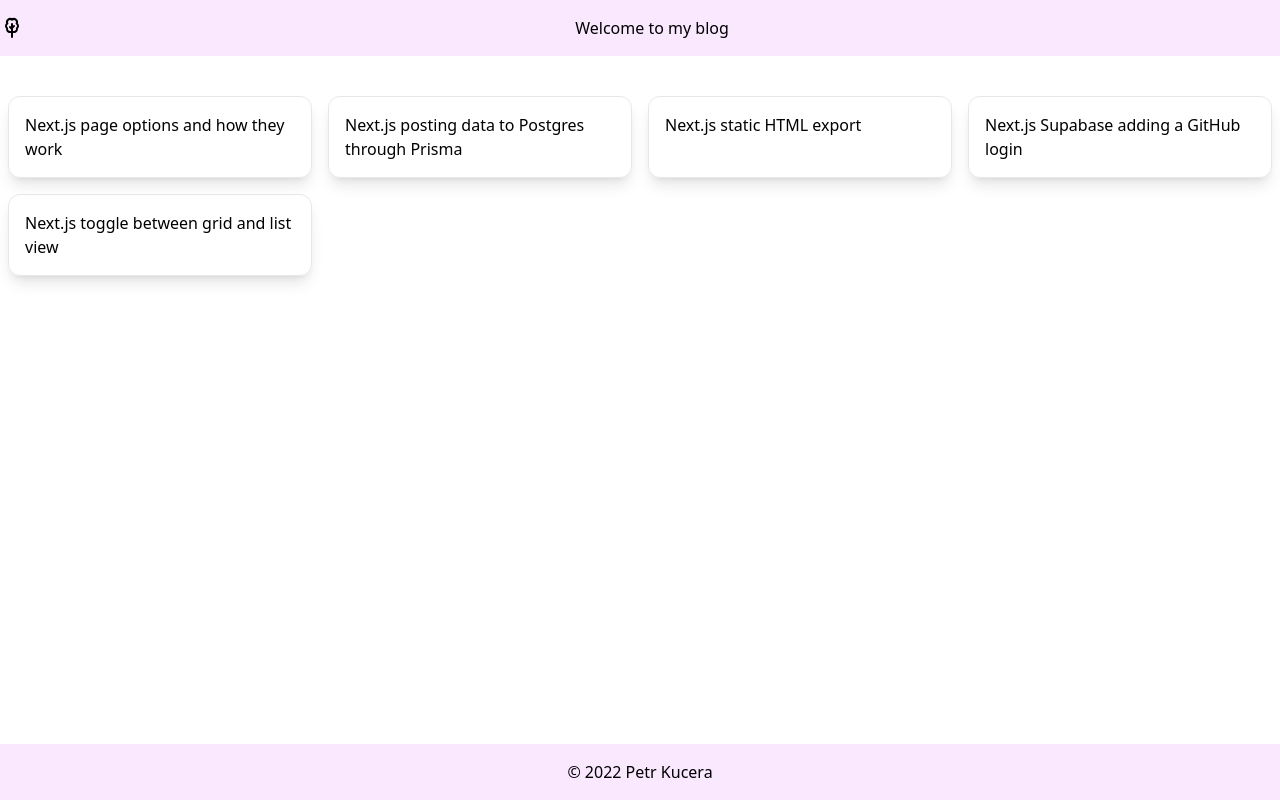
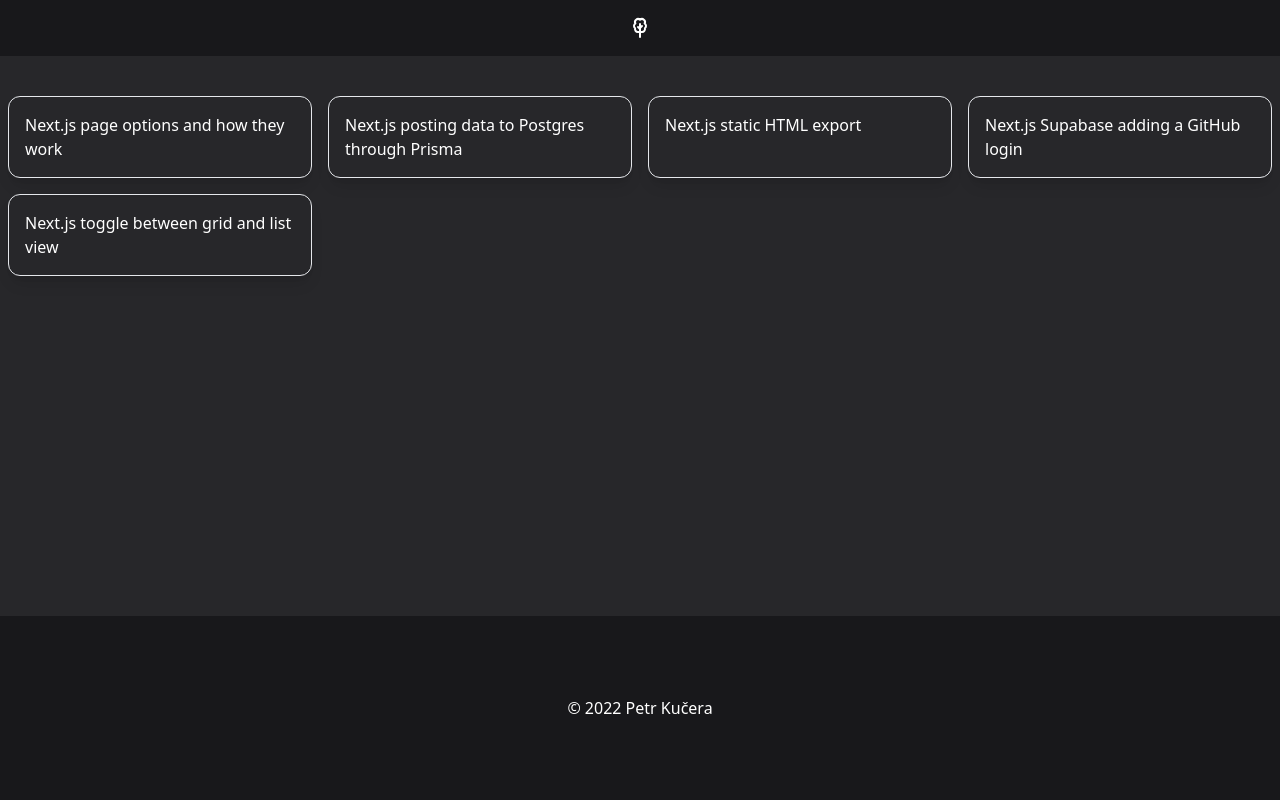
Before and after one commit to petrkucerak/blog, a Next.js app: page / in a window 1280 px wide. Built offline with nearby package versions, Linux system fonts and the light colour scheme.

Commit message:
Update style

```diff
--- a/components/layout.js
+++ b/components/layout.js
@@ -4,22 +4,21 @@
 
 export default function Layout({ children }) {
   return (
-    <div className="flex flex-col min-h-screen">
+    <div className="flex flex-col min-h-screen bg-zinc-800 text-white">
       <Meta></Meta>
-      <header className="bg-fuchsia-100 mb-8 py-4">
+      <header className="bg-zinc-900 mb-8 py-4">
         <div className="container mx-auto flex justify-center">
           <Link href="/">
             <a>
               <IconTree />
             </a>
           </Link>
-          <span className="mx-auto">Welcome to my blog</span>{" "}
         </div>
       </header>
       <main className="container mx-auto flex-1">{children}</main>
-      <footer className="bg-fuchsia-100 mt-8 py-4">
+      <footer className="bg-zinc-900 mt-8 py-20">
         <div className="container mx-auto flex justify-center">
-          &copy; 2022 Petr Kucera
+          &copy; 2022 Petr Kučera
         </div>
       </footer>
     </div>
```
Also changed, not shown: public/site.webmanifest.
